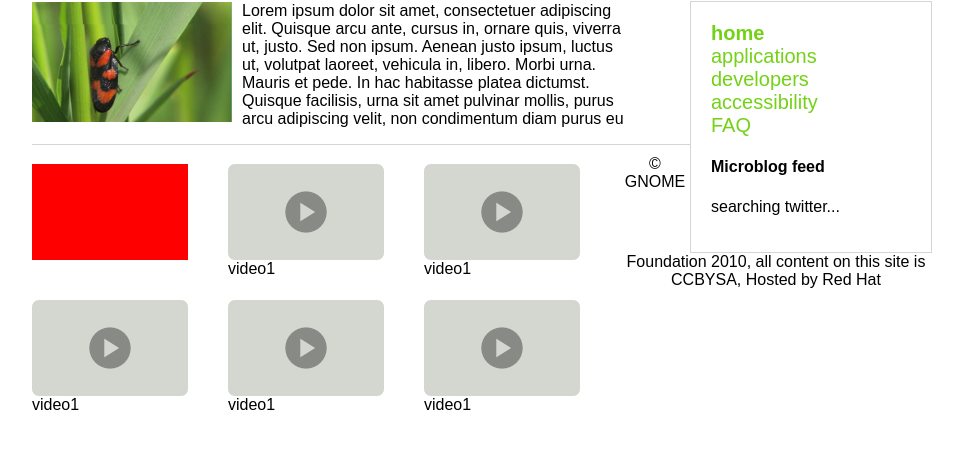
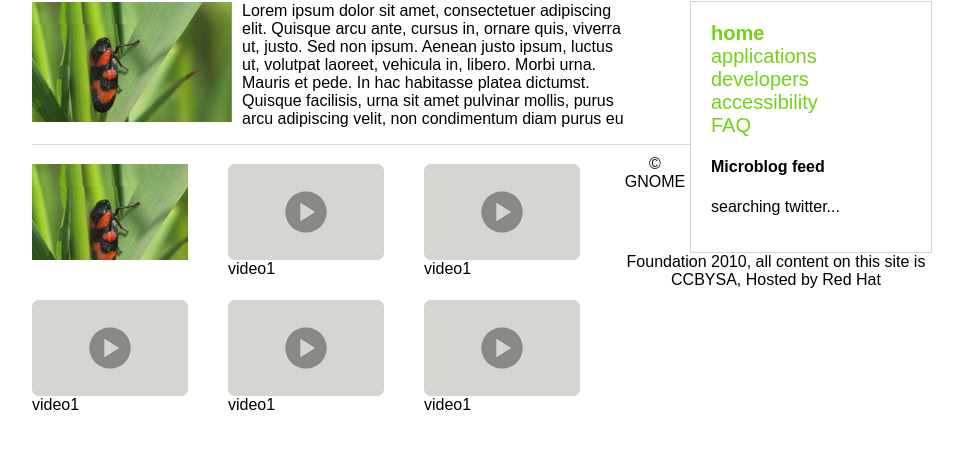
Before and after one commit to andreasn/gnome3-website, a plain HTML site: page index.html in a window 1280 px wide. Shown: the part 87-536 px from the top of the page, without its empty margins (158-1121 px from the left). Drawn offline with Linux system fonts and the light colour scheme.

Commit message:
edited ‘style/gnome3.css’.

```diff
--- a/style/gnome3.css
+++ b/style/gnome3.css
@@ -81,7 +81,9 @@ h3 {
   margin: 20px 40px 20px 0px;
   width: 156px;
   height: 96px;
-  background: red;
+  background: #d3d7cf;
+  background-image: url("../images/video-bug.png");
+  -moz-border-radius: 7px;
 }
 
 .misc-videos li img {
```
